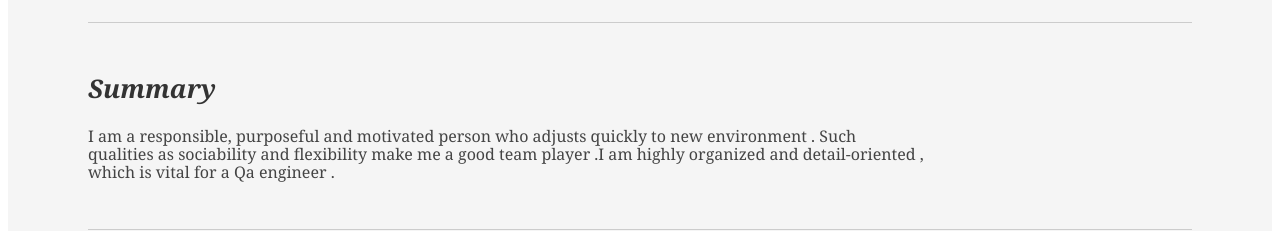
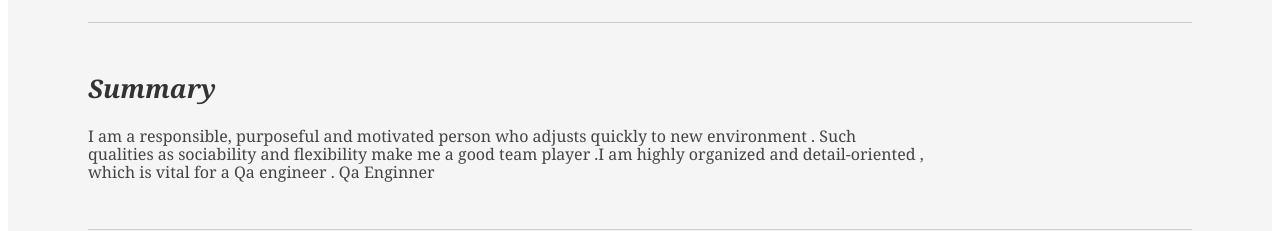
Before and after one commit to AlexSapozhnikov1995/myfirstproject, a plain HTML site: page index.html in a window 1280 px wide. Shown: the part 980-1211 px from the top of the page. Drawn offline with Linux system fonts and the light colour scheme; a small style sheet from the web is missing.

Commit message:
third commit

```diff
--- a/index.html
+++ b/index.html
@@ -43,7 +43,7 @@
 							<p class="enlarge">
 								I am a responsible, purposeful and motivated person who adjusts quickly to new
                                 environment . Such qualities as sociability and flexibility make me a good team player
-                                .I am highly organized and detail-oriented , which is vital for a Qa engineer .
+                                .I am highly organized and detail-oriented , which is vital for a Qa engineer . Qa Enginner
 							</p>
 						</div>
 					</div><!--// .yui-gf -->
```
